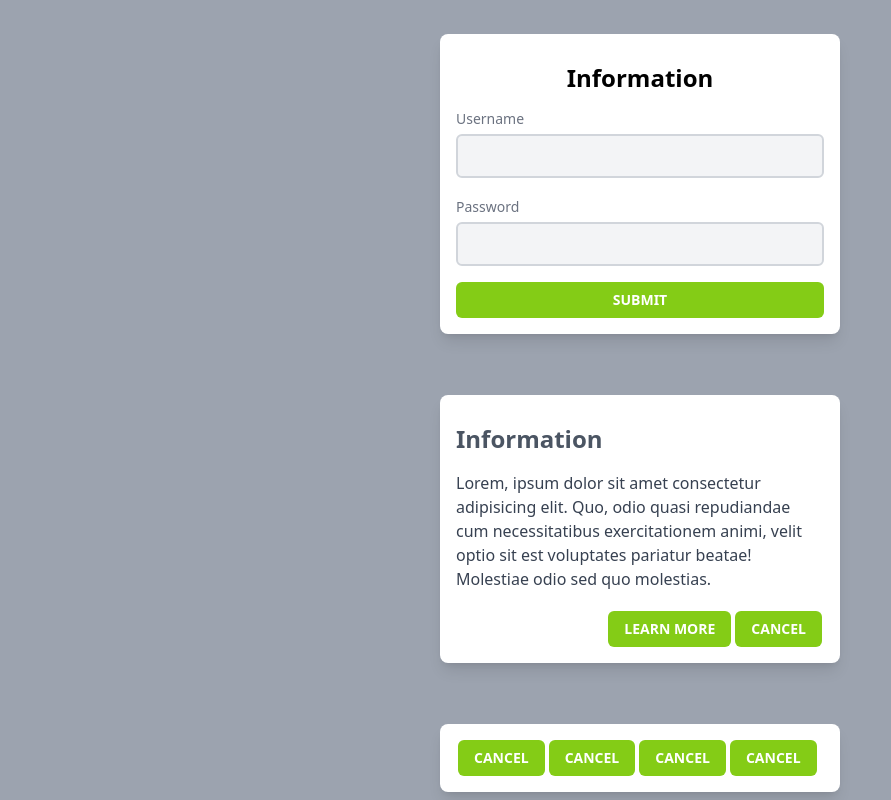
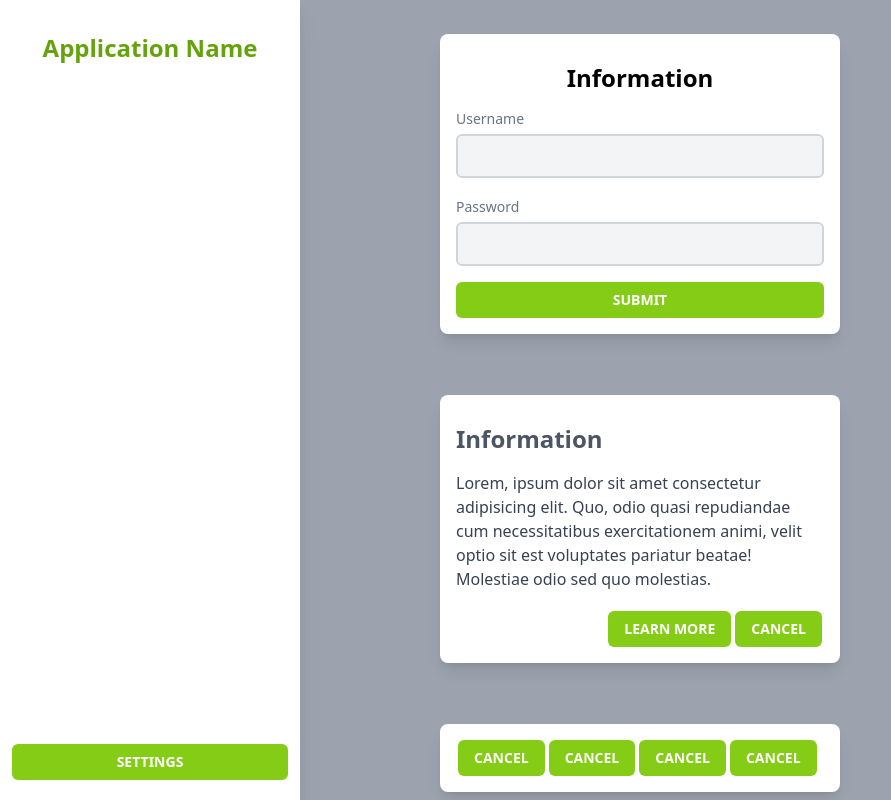
Before and after one commit to ChampTiravat/react-tailwind-todo, a React (Create React App) app: page / in a window 1280 px wide. Shown: the top 800 px of the page, without its empty margins (0-891 px from the left). Built offline with nearby package versions, Linux system fonts and the light colour scheme.

Commit message:
feature: added basic sidebar

```diff
--- a/src/App.tsx
+++ b/src/App.tsx
@@ -1,4 +1,18 @@
 import * as React from "react";
+
+export const SideBar = () => {
+  return (
+    <>
+      <aside className="flex flex-col justify-between items-center py-5 px-3 w-[300px] h-screen bg-white fixed top-0 left-0 bottom-0 drop-shadow-xl z-50">
+        <h1 className="text-center text-2xl font-bold text-lime-600 mx-0 mt-3 mb-3">
+          Application Name
+        </h1>
+        <Button fullWidth label="SETTINGS" />
+      </aside>
+      {/* <div className="w-full h-full fixed top-0 left-0 right-0 bottom-0 bg-black opacity-75 z-40"></div> */}
+    </>
+  );
+};
 
 export const Button = (props: any) => {
   const {
@@ -7,7 +21,10 @@ export const Button = (props: any) => {
     ...otherProps
   }: { label: string; fullWidth: boolean } = props;
   return (
-    <button {...otherProps} className={`std-button ${fullWidth && "w-full mx-0"}`}>
+    <button
+      {...otherProps}
+      className={`std-button ${fullWidth && "w-full mx-0"}`}
+    >
       {label.toUpperCase()}
     </button>
   );
@@ -21,6 +38,8 @@ export const Card = ({ children }: { children: React.ReactNode }) => (
 
 const App = () => {
   return (
+    <>
+      <SideBar />
       <div className="flex flex-col items-center justify-around w-full min-h-[1000px] py-1 px-3 m-0 top-0 left-0">
         <Card>
           <h1 className="text-center text-2xl font-bold  mx-0 mt-3 mb-3">
@@ -30,7 +49,7 @@ const App = () => {
             className="myy-2"
             onSubmit={(e) => {
               e.preventDefault();
-            console.log("form submited")
+              console.log("form submited");
             }}
           >
             <div className="mx-0 my-3">
@@ -62,8 +81,9 @@ const App = () => {
           </h1>
           <p className="mt-4 mb-5 text-left font-normal text-gray-700">
             Lorem, ipsum dolor sit amet consectetur adipisicing elit. Quo, odio
-          quasi repudiandae cum necessitatibus exercitationem animi, velit optio
-          sit est voluptates pariatur beatae! Molestiae odio sed quo molestias.
+            quasi repudiandae cum necessitatibus exercitationem animi, velit
+            optio sit est voluptates pariatur beatae! Molestiae odio sed quo
+            molestias.
           </p>
           <div className="w-full flex flex-column justify-end items-center">
             <div>
@@ -87,6 +107,7 @@ const App = () => {
           <Button label="ADD" />
         </div>
       </div>
+    </>
   );
 };
 
```
Lines whose indentation alone changed are shown as unchanged.
